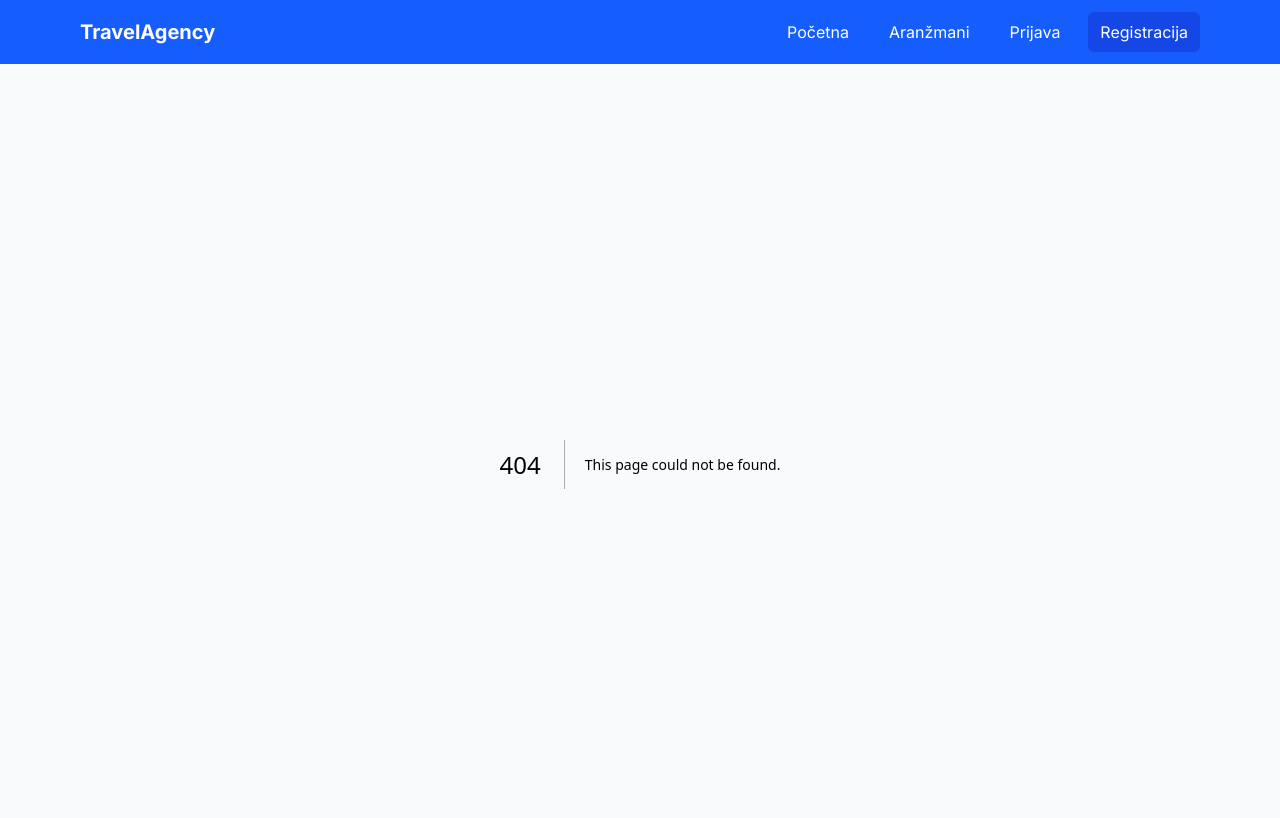
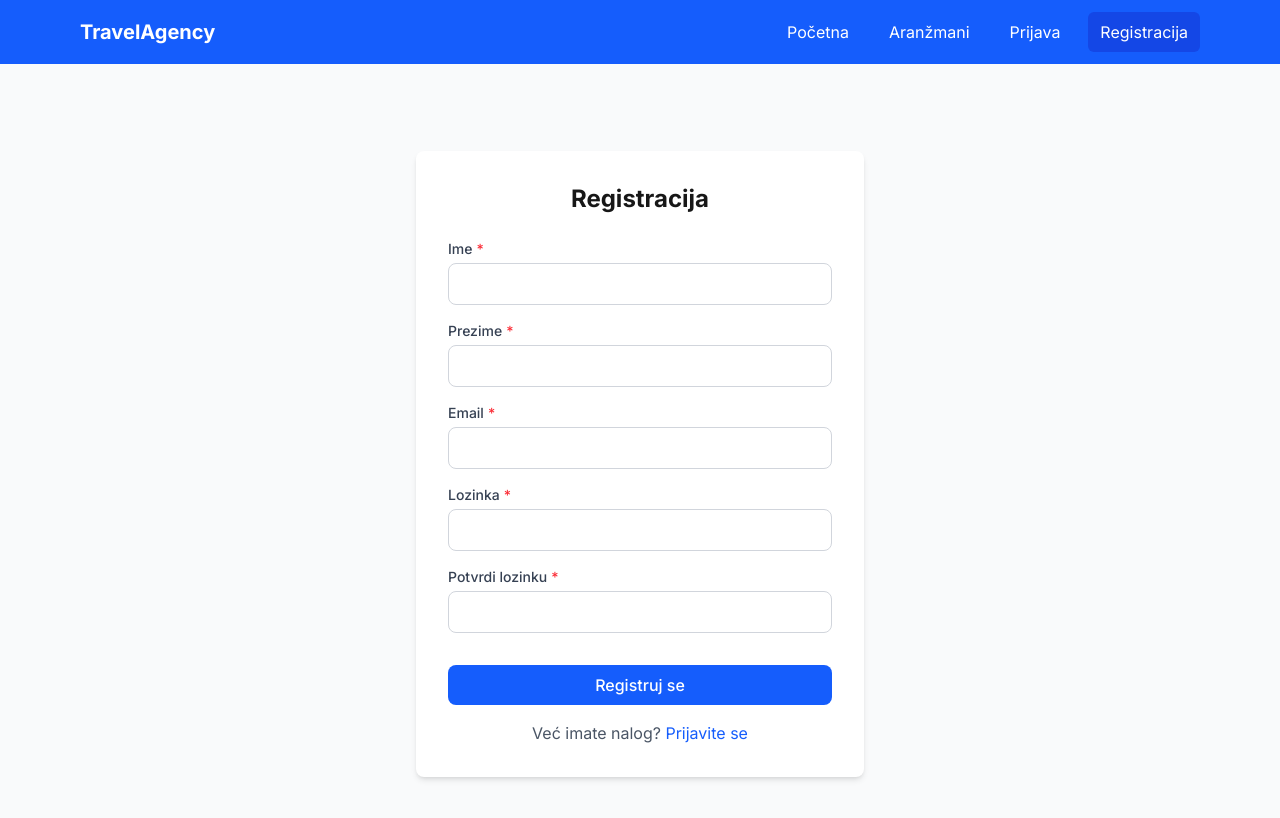
Before and after one commit to elab-development/internet-tehnologije-2025-vebapkzaturistickuagenciju_2022_0549, a Next.js app in the folder flashcards-webapp/: page /register in a window 1280 px wide. Before the commit this address had no page. Shown: the top 818 px of the page. Built offline with nearby package versions, Linux system fonts and the light colour scheme.

Commit message:
Add frontend: components, homepage, login, register

```diff
--- /dev/null
+++ b/flashcards-webapp/src/app/login/page.tsx
@@ -0,0 +1,103 @@
+'use client'
+
+import { useState } from 'react'
+import { useRouter } from 'next/navigation'
+import Input from '@/components/Input'
+import Button from '@/components/Button'
+import Link from 'next/link'
+
+export default function LoginPage() {
+  const router = useRouter()
+  const [formData, setFormData] = useState({
+    email: '',
+    password: ''
+  })
+  const [error, setError] = useState('')
+  const [loading, setLoading] = useState(false)
+
+  const handleChange = (e: React.ChangeEvent<HTMLInputElement>) => {
+    setFormData({
+      ...formData,
+      [e.target.name]: e.target.value
+    })
+  }
+
+  const handleSubmit = async (e: React.FormEvent) => {
+    e.preventDefault()
+    setError('')
+    setLoading(true)
+
+    try {
+      const response = await fetch('/api/auth/login', {
+        method: 'POST',
+        headers: { 'Content-Type': 'application/json' },
+        body: JSON.stringify(formData)
+      })
+
+      const data = await response.json()
+
+      if (!response.ok) {
+        setError(data.error || 'Greška pri prijavi')
+        return
+      }
+
+      localStorage.setItem('token', data.token)
+      localStorage.setItem('user', JSON.stringify(data.user))
+
+      router.push('/')
+    } catch (err) {
+      setError('Greška pri povezivanju sa serverom')
+    } finally {
+      setLoading(false)
+    }
+  }
+
+  return (
+    <div className="min-h-screen flex items-center justify-center bg-gray-50">
+      <div className="bg-white p-8 rounded-lg shadow-md w-full max-w-md">
+        <h1 className="text-2xl font-bold text-center mb-6">Prijava</h1>
+
+        {error && (
+          <div className="bg-red-100 text-red-700 p-3 rounded-lg mb-4">
+            {error}
+          </div>
+        )}
+
+        <form onSubmit={handleSubmit}>
+          <Input
+            label="Email"
+            type="email"
+            name="email"
+            value={formData.email}
+            onChange={handleChange}
+            required
+          />
+
+          <Input
+            label="Lozinka"
+            type="password"
+            name="password"
+            value={formData.password}
+            onChange={handleChange}
+            required
+          />
+
+          <Button
+            type="submit"
+            disabled={loading}
+            className="w-full mt-4"
+          >
+            {loading ? 'Prijava...' : 'Prijavi se'}
+          </Button>
+        </form>
+
+        <p className="text-center mt-4 text-gray-600">
+          Nemate nalog?{' '}
+          <Link href="/register" className="text-blue-600 hover:underline">
+            Registrujte se
+          </Link>
+        </p>
+      </div>
+    </div>
+  )
+}
--- /dev/null
+++ b/flashcards-webapp/src/app/register/page.tsx
@@ -0,0 +1,143 @@
+'use client'
+
+import { useState } from 'react'
+import { useRouter } from 'next/navigation'
+import Input from '@/components/Input'
+import Button from '@/components/Button'
+import Link from 'next/link'
+
+export default function RegisterPage() {
+  const router = useRouter()
+  const [formData, setFormData] = useState({
+    firstName: '',
+    lastName: '',
+    email: '',
+    password: '',
+    confirmPassword: ''
+  })
+  const [error, setError] = useState('')
+  const [loading, setLoading] = useState(false)
+
+  const handleChange = (e: React.ChangeEvent<HTMLInputElement>) => {
+    setFormData({
+      ...formData,
+      [e.target.name]: e.target.value
+    })
+  }
+
+  const handleSubmit = async (e: React.FormEvent) => {
+    e.preventDefault()
+    setError('')
+
+    // Proveri da li se lozinke poklapaju
+    if (formData.password !== formData.confirmPassword) {
+      setError('Lozinke se ne poklapaju')
+      return
+    }
+
+    setLoading(true)
+
+    try {
+      const response = await fetch('/api/auth/register', {
+        method: 'POST',
+        headers: { 'Content-Type': 'application/json' },
+        body: JSON.stringify({
+          firstName: formData.firstName,
+          lastName: formData.lastName,
+          email: formData.email,
+          password: formData.password
+        })
+      })
+
+      const data = await response.json()
+
+      if (!response.ok) {
+        setError(data.error || 'Greška pri registraciji')
+        return
+      }
+
+      // Uspešna registracija - preusmeri na login
+      router.push('/login')
+    } catch (err) {
+      setError('Greška pri povezivanju sa serverom')
+    } finally {
+      setLoading(false)
+    }
+  }
+
+  return (
+    <div className="min-h-screen flex items-center justify-center bg-gray-50">
+      <div className="bg-white p-8 rounded-lg shadow-md w-full max-w-md">
+        <h1 className="text-2xl font-bold text-center mb-6">Registracija</h1>
+
+        {error && (
+          <div className="bg-red-100 text-red-700 p-3 rounded-lg mb-4">
+            {error}
+          </div>
+        )}
+
+        <form onSubmit={handleSubmit}>
+          <Input
+            label="Ime"
+            type="text"
+            name="firstName"
+            value={formData.firstName}
+            onChange={handleChange}
+            required
+          />
+
+          <Input
+            label="Prezime"
+            type="text"
+            name="lastName"
+            value={formData.lastName}
+            onChange={handleChange}
+            required
+          />
+
+          <Input
+            label="Email"
+            type="email"
+            name="email"
+            value={formData.email}
+            onChange={handleChange}
+            required
+          />
+
+          <Input
+            label="Lozinka"
+            type="password"
+            name="password"
+            value={formData.password}
+            onChange={handleChange}
+            required
+          />
+
+          <Input
+            label="Potvrdi lozinku"
+            type="password"
+            name="confirmPassword"
+            value={formData.confirmPassword}
+            onChange={handleChange}
+            required
+          />
+
+          <Button
+            type="submit"
+            disabled={loading}
+            className="w-full mt-4"
+          >
+            {loading ? 'Registracija...' : 'Registruj se'}
+          </Button>
+        </form>
+
+        <p className="text-center mt-4 text-gray-600">
+          Već imate nalog?{' '}
+          <Link href="/login" className="text-blue-600 hover:underline">
+            Prijavite se
+          </Link>
+        </p>
+      </div>
+    </div>
+  )
+}
```
